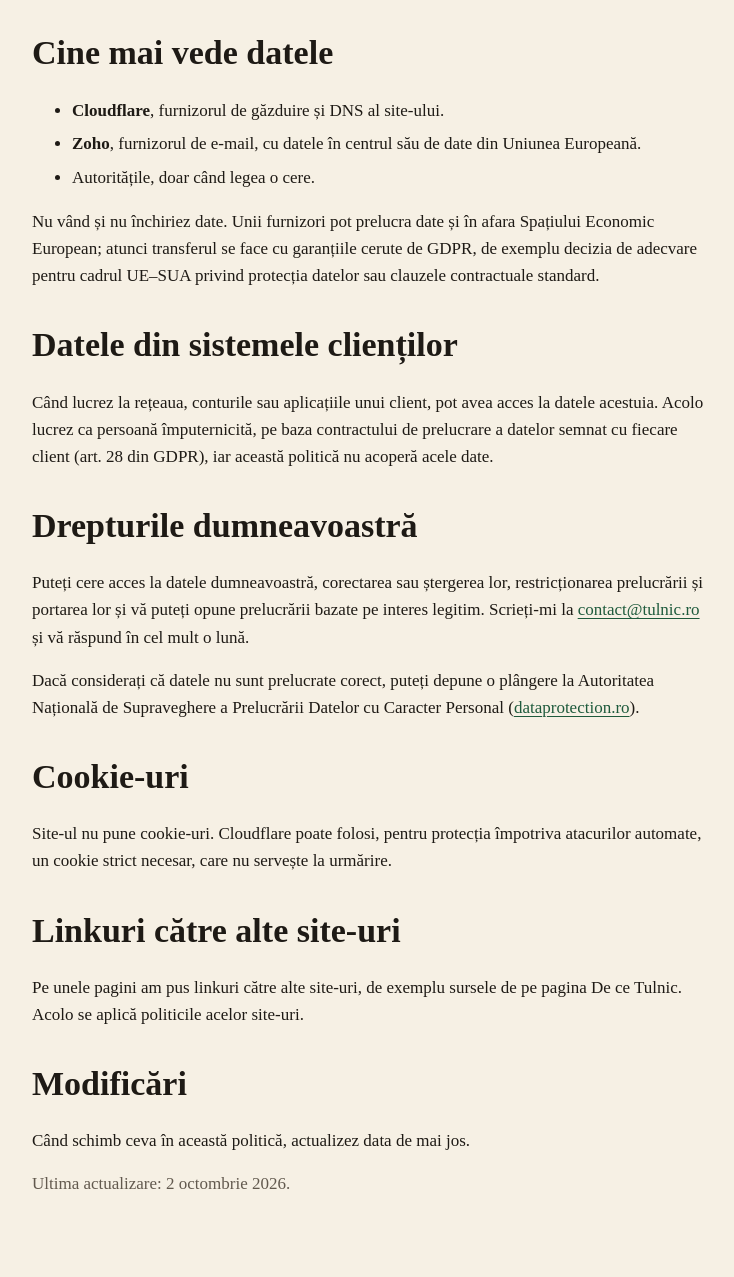
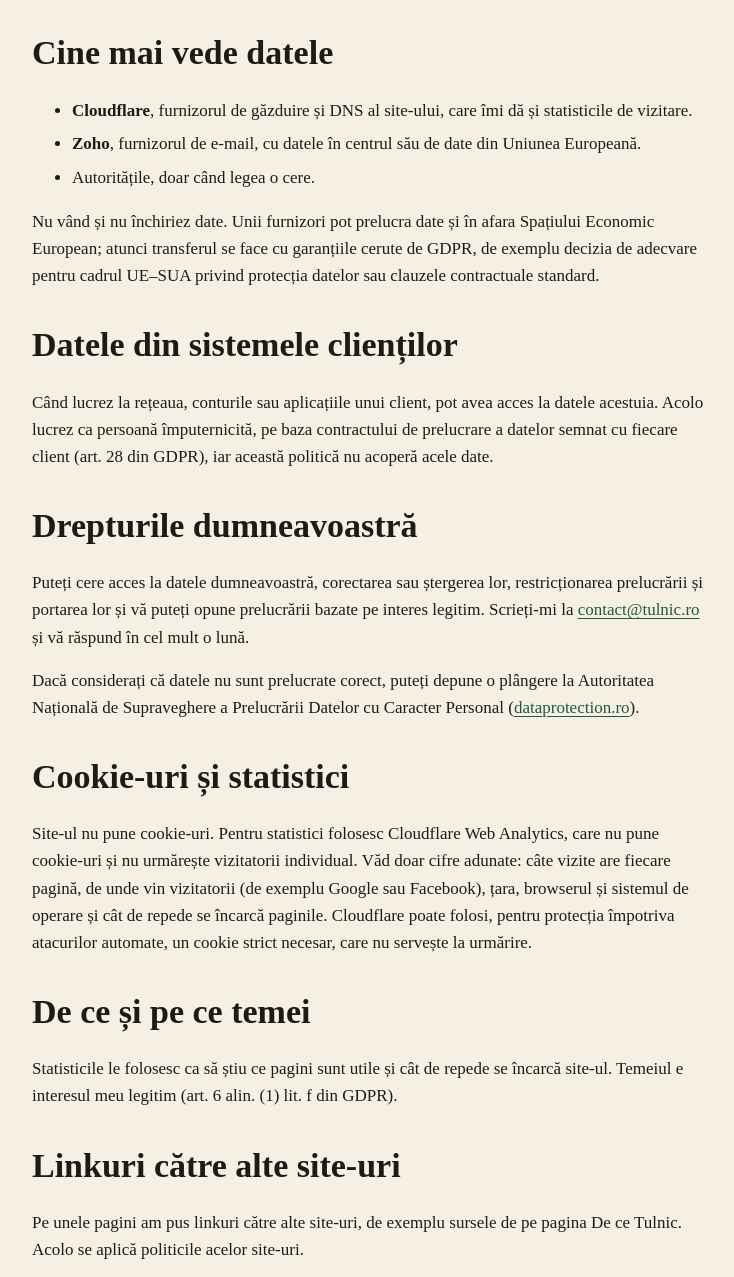
Before and after one commit to MotDenis/tulnic-site, an Astro site: page /confidentialitate in a window 1280 px wide. Shown: the part 1503-2780 px from the top of the page, without its empty margins (96-830 px from the left). Built offline with nearby package versions, Linux system fonts and the light colour scheme; Astro itself is replaced by a stand-in of ours.

Commit message:
Updated confidentialitate

```diff
--- a/src/pages/confidentialitate.astro
+++ b/src/pages/confidentialitate.astro
@@ -41,7 +41,7 @@ const updated = '2 octombrie 2026';
 
     <h2>Cine mai vede datele</h2>
     <ul>
-      <li><strong>Cloudflare</strong>, furnizorul de găzduire și DNS al site-ului.</li>
+      <li><strong>Cloudflare</strong>, furnizorul de găzduire și DNS al site-ului, care îmi dă și statisticile de vizitare.</li>
       <li><strong>Zoho</strong>, furnizorul de e-mail, cu datele în centrul său de date din Uniunea Europeană.</li>
       <li>Autoritățile, doar când legea o cere.</li>
     </ul>
@@ -54,8 +54,11 @@ const updated = '2 octombrie 2026';
     <p>Puteți cere acces la datele dumneavoastră, corectarea sau ștergerea lor, restricționarea prelucrării și portarea lor și vă puteți opune prelucrării bazate pe interes legitim. Scrieți-mi la <a href={`mailto:${site.email}`}>{site.email}</a> și vă răspund în cel mult o lună.</p>
     <p>Dacă considerați că datele nu sunt prelucrate corect, puteți depune o plângere la Autoritatea Națională de Supraveghere a Prelucrării Datelor cu Caracter Personal (<a href="https://www.dataprotection.ro">dataprotection.ro</a>).</p>
 
-    <h2>Cookie-uri</h2>
-    <p>Site-ul nu pune cookie-uri. Cloudflare poate folosi, pentru protecția împotriva atacurilor automate, un cookie strict necesar, care nu servește la urmărire.</p>
+    <h2>Cookie-uri și statistici</h2>
+    <p>Site-ul nu pune cookie-uri. Pentru statistici folosesc Cloudflare Web Analytics, care nu pune cookie-uri și nu urmărește vizitatorii individual. Văd doar cifre adunate: câte vizite are fiecare pagină, de unde vin vizitatorii (de exemplu Google sau Facebook), țara, browserul și sistemul de operare și cât de repede se încarcă paginile. Cloudflare poate folosi, pentru protecția împotriva atacurilor automate, un cookie strict necesar, care nu servește la urmărire.</p>
+
+    <h2>De ce și pe ce temei</h2>
+    <p>Statisticile le folosesc ca să știu ce pagini sunt utile și cât de repede se încarcă site-ul. Temeiul e interesul meu legitim (art. 6 alin. (1) lit. f din GDPR).</p>
 
     <h2>Linkuri către alte site-uri</h2>
     <p>Pe unele pagini am pus linkuri către alte site-uri, de exemplu sursele de pe pagina De ce Tulnic. Acolo se aplică politicile acelor site-uri.</p>
```
